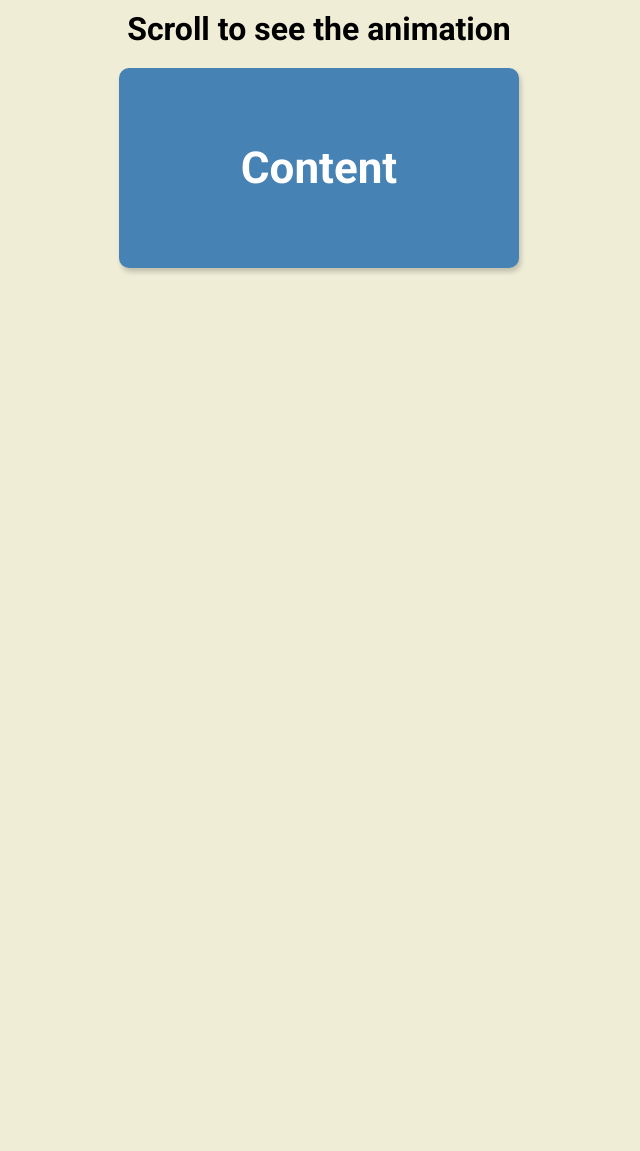
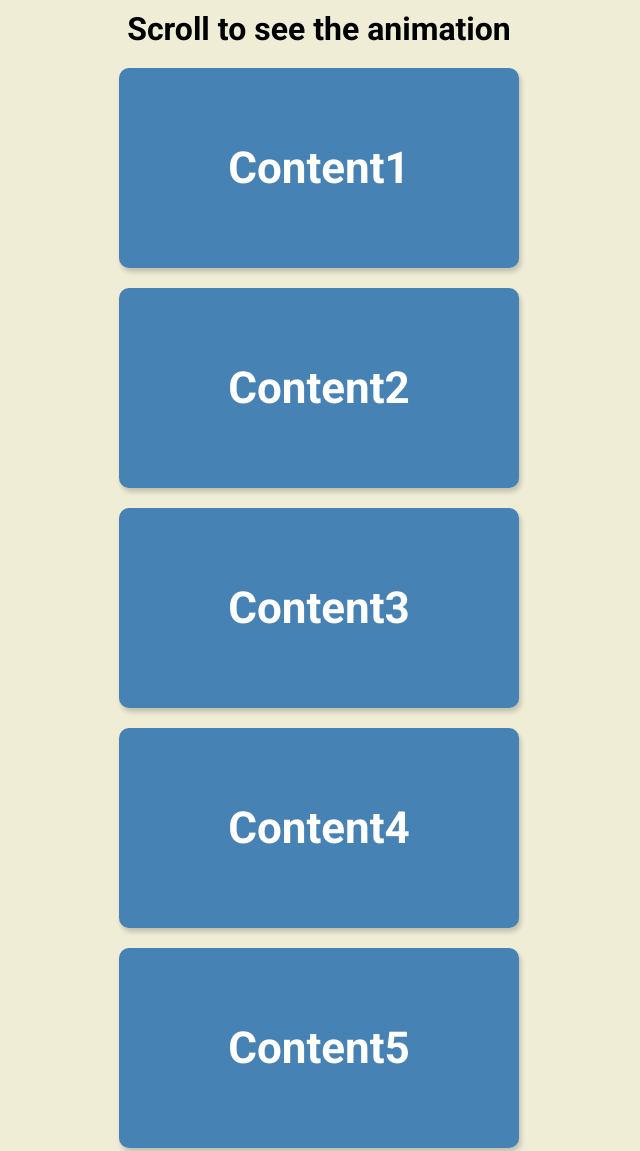
Before and after one commit to gvisis/50-projects-50-days, a plain HTML site: page 6-scroll-animation/index.html in a window 1280 px wide. Shown: the top 1151 px of the page, without its empty margins (321-961 px from the left). Drawn offline with Linux system fonts and the light colour scheme.

Commit message:
Scroll animation

```diff
--- a/6-scroll-animation/index.html
+++ b/6-scroll-animation/index.html
@@ -10,17 +10,16 @@
 </head>
 <body>
     <h1>Scroll to see the animation</h1>
-    <div class="box show"><h2>Content</h2></div>
-    <div class="box"><h2>Content</h2></div>
-    <div class="box"><h2>Content</h2></div>
-    <div class="box"><h2>Content</h2></div>
-    <div class="box"><h2>Content</h2></div>
-    <div class="box"><h2>Content</h2></div>
-    <div class="box"><h2>Content</h2></div>
-    <div class="box"><h2>Content</h2></div>
-    <div class="box"><h2>Content</h2></div>
-    <div class="box"><h2>Content</h2></div>
-    <div class="box"><h2>Content</h2></div>
+    <div class="box show"><h2>Content1</h2></div>
+    <div class="box"><h2>Content2</h2></div>
+    <div class="box"><h2>Content3</h2></div>
+    <div class="box"><h2>Content4</h2></div>
+    <div class="box"><h2>Content5</h2></div>
+    <div class="box"><h2>Content6</h2></div>
+    <div class="box"><h2>Content7</h2></div>
+    <div class="box"><h2>Content8</h2></div>
+    <div class="box"><h2>Content9</h2></div>
+    <div class="box"><h2>Content10</h2></div>
     <script src="script.js"></script>
 </body>
 </html>
--- a/6-scroll-animation/script.js
+++ b/6-scroll-animation/script.js
@@ -0,0 +1,18 @@
+const boxes = document.querySelectorAll('.box');
+
+addEventListener('scroll', checkBoxes)
+
+// 0.8 - If our box top is inside the 80% of window height the show class will be added.
+function checkBoxes() {
+    boxes.forEach(box => {
+        const triggerBottom = innerHeight * 0.8;
+        const boxTop = box.getBoundingClientRect().top;
+        console.log(boxTop);
+        console.log(triggerBottom);
+        if (boxTop < triggerBottom){
+            box.classList.add('show');
+        } else {
+            box.classList.remove('show');
+        }
+    })
+}
--- a/6-scroll-animation/style.css
+++ b/6-scroll-animation/style.css
@@ -12,6 +12,7 @@ body {
     justify-content: center;
     flex-direction: column;
     margin: 0;
+    overflow-x: hidden;
 }
 
 h1 {
@@ -30,7 +31,7 @@ h1 {
     border-radius: 10px;
     box-shadow: 2px 4px 5px #00000030;
     transform: translateX(400%);
-    transition: transform 0.4s ease;
+    transition: transform 0.6s ease;
 }
 .box:nth-of-type(even) {
     transform: translateX(-400%);
```
